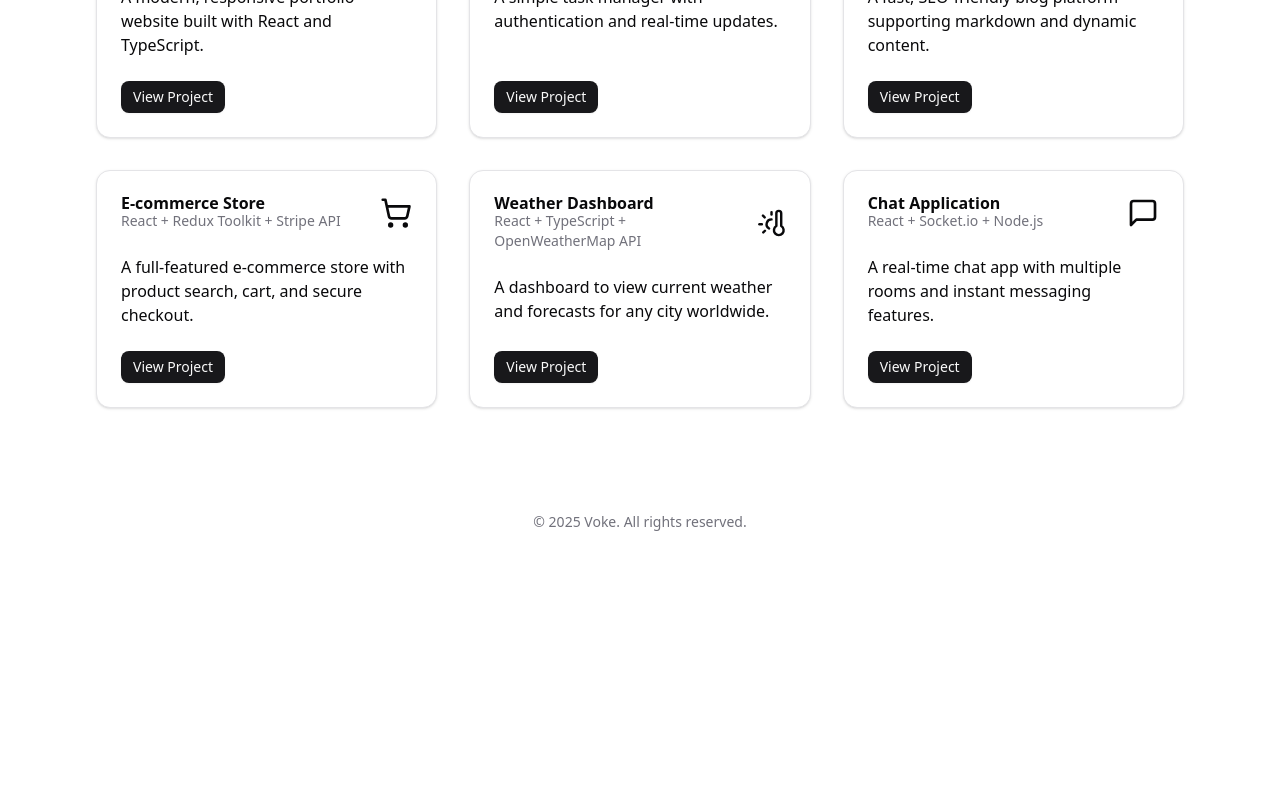
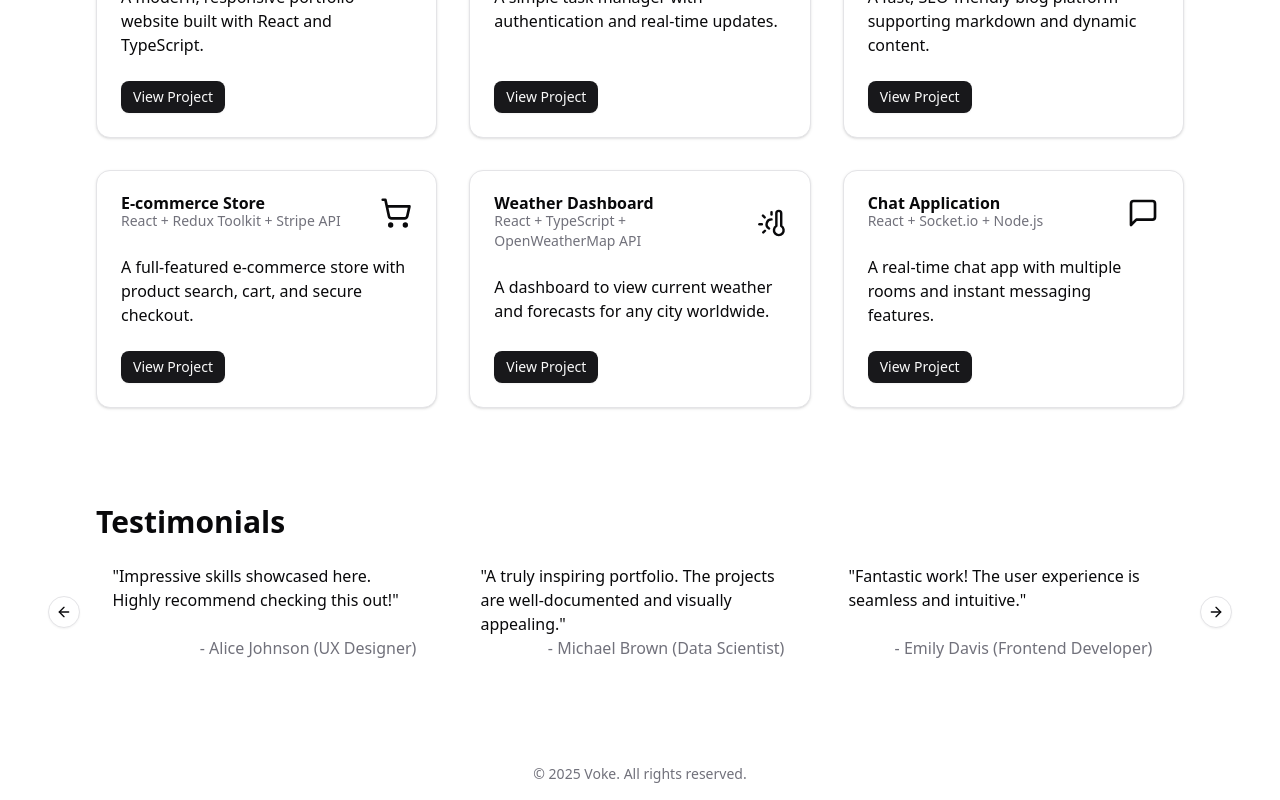
Before and after one commit to RNovice/learn-frontend-tech-2025, a React (Vite) app in the folder personal-portfolio/: page / in a window 1280 px wide. Shown: the part 1676-2476 px from the top of the page. Before the commit the page ends 2224 px from the top, so only its background shows below. Built offline with nearby package versions, Linux system fonts and the light colour scheme.

Commit message:
feat: testimonials section

```diff
--- a/personal-portfolio/package.json
+++ b/personal-portfolio/package.json
@@ -16,6 +16,8 @@
     "@tailwindcss/vite": "^4.1.7",
     "class-variance-authority": "^0.7.1",
     "clsx": "^2.1.1",
+    "embla-carousel-autoplay": "^8.6.0",
+    "embla-carousel-react": "^8.6.0",
     "lucide-react": "^0.511.0",
     "react": "^19.1.0",
     "react-dom": "^19.1.0",
--- a/personal-portfolio/src/App.tsx
+++ b/personal-portfolio/src/App.tsx
@@ -6,6 +6,7 @@ import TechStack from "./components/sections/TechStack"
 import About from "./components/sections/About";
 import Experience from "./components/sections/Experience";
 import Projects from "./components/sections/Projects";
+import Testimonials from "./components/sections/Testimonials";
 
 function App() {
   return (
@@ -17,6 +18,7 @@ function App() {
         <About />
         <Experience />
         <Projects />
+        <Testimonials />
       </main>
       <Footer />
       <ThemeToggle />
--- a/personal-portfolio/src/components/sections/TechStack.tsx
+++ b/personal-portfolio/src/components/sections/TechStack.tsx
@@ -24,9 +24,6 @@ const TechStack: FC = () => {
     { name: "Eslint", src: "https://cdn.jsdelivr.net/gh/devicons/devicon/icons/eslint/eslint-original.svg" },
   ];
 
-
-
-
   return (
     <section id="tech-stack" className="py-12">
       <Container>
@@ -36,7 +33,7 @@ const TechStack: FC = () => {
             <TooltipProvider key={tech.name}>
               <Tooltip>
                 <TooltipTrigger asChild>
-                  <div className="self-start justify-self-center bg-muted p-4 rounded-sm shadow hover:scale-105 transition-transform">
+                  <div className="self-start justify-self-center bg-muted p-4 rounded-sm shadow hover:scale-105 transition-transform select-none">
                     <img src={tech.src} alt={tech.name} className="size-10" />
                   </div>
                 </TooltipTrigger>
--- /dev/null
+++ b/personal-portfolio/src/components/sections/Testimonials.tsx
@@ -0,0 +1,74 @@
+import type { FC } from 'react';
+import Container from '../layout/Container';
+import {
+  Carousel,
+  CarouselContent,
+  CarouselItem,
+  CarouselNext,
+  CarouselPrevious,
+} from '../ui/carousel';
+import Autoplay from 'embla-carousel-autoplay'
+
+const Testimonials: FC = () => {
+  const testimonials = [
+    {
+      name: 'John Doe',
+      feedback: 'This portfolio is amazing! The design is sleek and the functionality is top-notch.',
+      role: 'Software Engineer',
+    },
+    {
+      name: 'Jane Smith',
+      feedback: 'I love the creativity and attention to detail. Great work!',
+      role: 'Product Manager',
+    },
+    {
+      name: 'Alice Johnson',
+      feedback: 'Impressive skills showcased here. Highly recommend checking this out!',
+      role: 'UX Designer',
+    },
+    {
+      name: 'Michael Brown',
+      feedback: 'A truly inspiring portfolio. The projects are well-documented and visually appealing.',
+      role: 'Data Scientist',
+    },
+    {
+      name: 'Emily Davis',
+      feedback: 'Fantastic work! The user experience is seamless and intuitive.',
+      role: 'Frontend Developer',
+    },
+    {
+      name: 'Chris Wilson',
+      feedback: 'The attention to detail and professionalism is outstanding. Great job!',
+      role: 'Project Manager',
+    },
+  ];
+
+  return (
+    <section id="testimonials" className='py-12'>
+      <Container>
+        <h2 className="section-title">Testimonials</h2>
+        <Carousel
+          plugins={[
+            Autoplay({
+              delay: 2500,
+            }),
+          ]}>
+          <CarouselContent>
+            {testimonials.map((testimonial, index) => (
+              <CarouselItem key={index} className="basis-1/3 px-4 select-none">
+                <blockquote className="rounded-md px-4 h-full flex flex-col justify-between">
+                  <p>"{testimonial.feedback}"</p>
+                  <p className="text-muted-foreground text-end">- {testimonial.name} ({testimonial.role})</p>
+                </blockquote>
+              </CarouselItem>
+            ))}
+          </CarouselContent>
+          <CarouselPrevious />
+          <CarouselNext />
+        </Carousel>
+      </Container>
+    </section >
+  );
+};
+
+export default Testimonials;
--- /dev/null
+++ b/personal-portfolio/src/components/ui/carousel.tsx
@@ -0,0 +1,239 @@
+import * as React from "react"
+import useEmblaCarousel, {
+  type UseEmblaCarouselType,
+} from "embla-carousel-react"
+import { ArrowLeft, ArrowRight } from "lucide-react"
+
+import { cn } from "@/lib/utils"
+import { Button } from "@/components/ui/button"
+
+type CarouselApi = UseEmblaCarouselType[1]
+type UseCarouselParameters = Parameters<typeof useEmblaCarousel>
+type CarouselOptions = UseCarouselParameters[0]
+type CarouselPlugin = UseCarouselParameters[1]
+
+type CarouselProps = {
+  opts?: CarouselOptions
+  plugins?: CarouselPlugin
+  orientation?: "horizontal" | "vertical"
+  setApi?: (api: CarouselApi) => void
+}
+
+type CarouselContextProps = {
+  carouselRef: ReturnType<typeof useEmblaCarousel>[0]
+  api: ReturnType<typeof useEmblaCarousel>[1]
+  scrollPrev: () => void
+  scrollNext: () => void
+  canScrollPrev: boolean
+  canScrollNext: boolean
+} & CarouselProps
+
+const CarouselContext = React.createContext<CarouselContextProps | null>(null)
+
+function useCarousel() {
+  const context = React.useContext(CarouselContext)
+
+  if (!context) {
+    throw new Error("useCarousel must be used within a <Carousel />")
+  }
+
+  return context
+}
+
+function Carousel({
+  orientation = "horizontal",
+  opts,
+  setApi,
+  plugins,
+  className,
+  children,
+  ...props
+}: React.ComponentProps<"div"> & CarouselProps) {
+  const [carouselRef, api] = useEmblaCarousel(
+    {
+      ...opts,
+      axis: orientation === "horizontal" ? "x" : "y",
+    },
+    plugins
+  )
+  const [canScrollPrev, setCanScrollPrev] = React.useState(false)
+  const [canScrollNext, setCanScrollNext] = React.useState(false)
+
+  const onSelect = React.useCallback((api: CarouselApi) => {
+    if (!api) return
+    setCanScrollPrev(api.canScrollPrev())
+    setCanScrollNext(api.canScrollNext())
+  }, [])
+
+  const scrollPrev = React.useCallback(() => {
+    api?.scrollPrev()
+  }, [api])
+
+  const scrollNext = React.useCallback(() => {
+    api?.scrollNext()
+  }, [api])
+
+  const handleKeyDown = React.useCallback(
+    (event: React.KeyboardEvent<HTMLDivElement>) => {
+      if (event.key === "ArrowLeft") {
+        event.preventDefault()
+        scrollPrev()
+      } else if (event.key === "ArrowRight") {
+        event.preventDefault()
+        scrollNext()
+      }
+    },
+    [scrollPrev, scrollNext]
+  )
+
+  React.useEffect(() => {
+    if (!api || !setApi) return
+    setApi(api)
+  }, [api, setApi])
+
+  React.useEffect(() => {
+    if (!api) return
+    onSelect(api)
+    api.on("reInit", onSelect)
+    api.on("select", onSelect)
+
+    return () => {
+      api?.off("select", onSelect)
+    }
+  }, [api, onSelect])
+
+  return (
+    <CarouselContext.Provider
+      value={{
+        carouselRef,
+        api: api,
+        opts,
+        orientation:
+          orientation || (opts?.axis === "y" ? "vertical" : "horizontal"),
+        scrollPrev,
+        scrollNext,
+        canScrollPrev,
+        canScrollNext,
+      }}
+    >
+      <div
+        onKeyDownCapture={handleKeyDown}
+        className={cn("relative", className)}
+        role="region"
+        aria-roledescription="carousel"
+        data-slot="carousel"
+        {...props}
+      >
+        {children}
+      </div>
+    </CarouselContext.Provider>
+  )
+}
+
+function CarouselContent({ className, ...props }: React.ComponentProps<"div">) {
+  const { carouselRef, orientation } = useCarousel()
+
+  return (
+    <div
+      ref={carouselRef}
+      className="overflow-hidden"
+      data-slot="carousel-content"
+    >
+      <div
+        className={cn(
+          "flex",
+          orientation === "horizontal" ? "-ml-4" : "-mt-4 flex-col",
+          className
+        )}
+        {...props}
+      />
+    </div>
+  )
+}
+
+function CarouselItem({ className, ...props }: React.ComponentProps<"div">) {
+  const { orientation } = useCarousel()
+
+  return (
+    <div
+      role="group"
+      aria-roledescription="slide"
+      data-slot="carousel-item"
+      className={cn(
+        "min-w-0 shrink-0 grow-0 basis-full",
+        orientation === "horizontal" ? "pl-4" : "pt-4",
+        className
+      )}
+      {...props}
+    />
+  )
+}
+
+function CarouselPrevious({
+  className,
+  variant = "outline",
+  size = "icon",
+  ...props
+}: React.ComponentProps<typeof Button>) {
+  const { orientation, scrollPrev, canScrollPrev } = useCarousel()
+
+  return (
+    <Button
+      data-slot="carousel-previous"
+      variant={variant}
+      size={size}
+      className={cn(
+        "absolute size-8 rounded-full",
+        orientation === "horizontal"
+          ? "top-1/2 -left-12 -translate-y-1/2"
+          : "-top-12 left-1/2 -translate-x-1/2 rotate-90",
+        className
+      )}
+      disabled={!canScrollPrev}
+      onClick={scrollPrev}
+      {...props}
+    >
+      <ArrowLeft />
+      <span className="sr-only">Previous slide</span>
+    </Button>
+  )
+}
+
+function CarouselNext({
+  className,
+  variant = "outline",
+  size = "icon",
+  ...props
+}: React.ComponentProps<typeof Button>) {
+  const { orientation, scrollNext, canScrollNext } = useCarousel()
+
+  return (
+    <Button
+      data-slot="carousel-next"
+      variant={variant}
+      size={size}
+      className={cn(
+        "absolute size-8 rounded-full",
+        orientation === "horizontal"
+          ? "top-1/2 -right-12 -translate-y-1/2"
+          : "-bottom-12 left-1/2 -translate-x-1/2 rotate-90",
+        className
+      )}
+      disabled={!canScrollNext}
+      onClick={scrollNext}
+      {...props}
+    >
+      <ArrowRight />
+      <span className="sr-only">Next slide</span>
+    </Button>
+  )
+}
+
+export {
+  type CarouselApi,
+  Carousel,
+  CarouselContent,
+  CarouselItem,
+  CarouselPrevious,
+  CarouselNext,
+}
```
Also changed, not shown: 1 other file (tests, documents, lock files or other folders).
